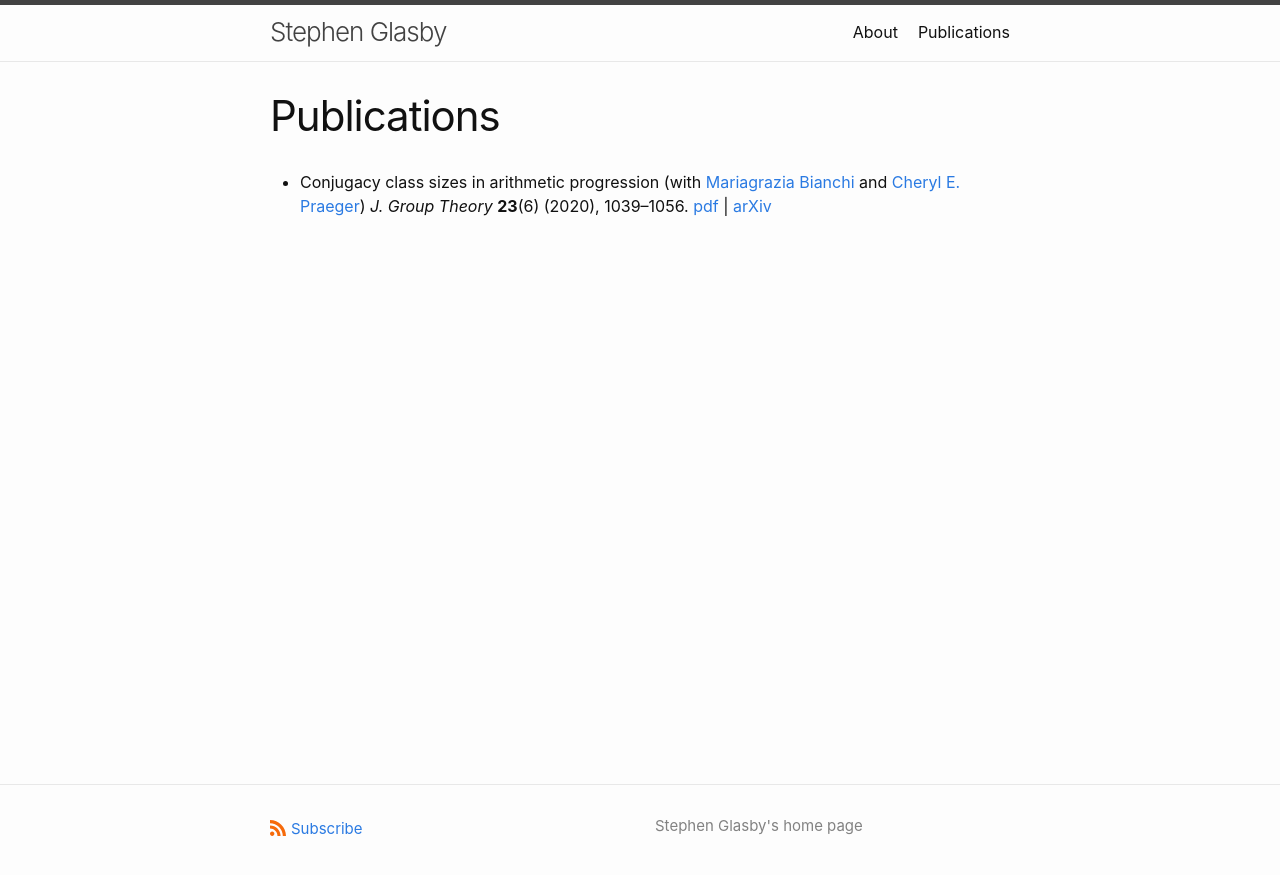
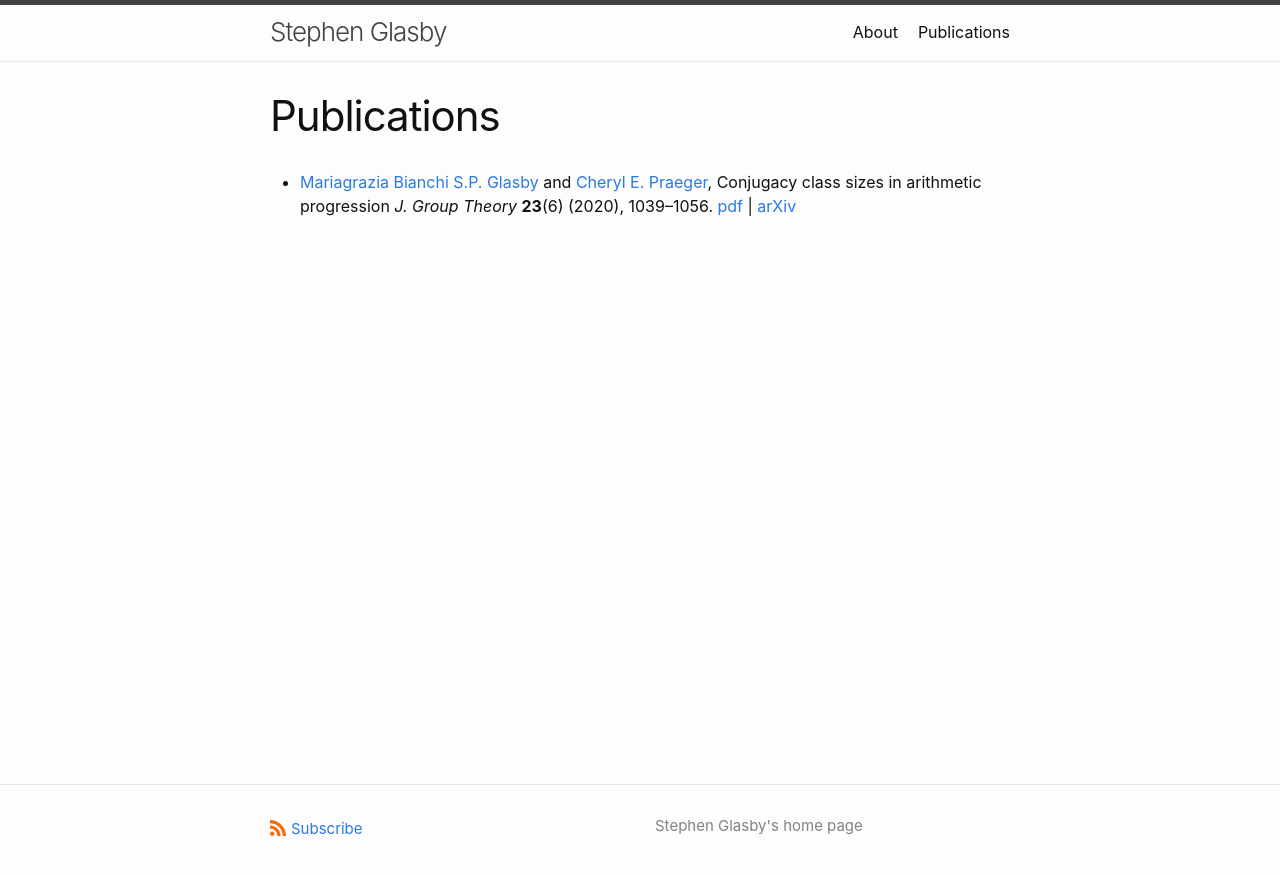
Before and after one commit to StephenGlasby/StephenGlasby.github.io, a Jekyll site: the page built from publications.md, in a window 1280 px wide. Shown: the top 875 px of the page. Built offline with Jekyll 4.4.1, drawn with Linux system fonts in a browser that asks for light colours.

Commit message:
changes to Conj classes paper

```diff
--- a/publications.md
+++ b/publications.md
@@ -4,8 +4,9 @@ title: Publications
 permalink: /publications/
 ---
 
-- Conjugacy class sizes in arithmetic progression
-(with [Mariagrazia Bianchi](https://www.unimi.it/en/ugov/person/mariagrazia-bianchi)
-and [Cheryl E. Praeger](https://www.uwa.edu.au/people/cheryl.praeger))
+- [Mariagrazia Bianchi](https://www.unimi.it/en/ugov/person/mariagrazia-bianchi)
+  [S.P. Glasby](https://staffhome.ecm.uwa.edu.au/~00059629/)
+and [Cheryl E. Praeger](https://www.uwa.edu.au/people/cheryl.praeger),
+Conjugacy class sizes in arithmetic progression
 *J. Group Theory* **23**(6) (2020), 1039--1056.
 [pdf](https://staffhome.ecm.uwa.edu.au/~00059629/BianchiGlasbyPraegerConjugacyClassSizesInAP.pdf) | [arXiv](https://arxiv.org/abs/2003.03906)
```
